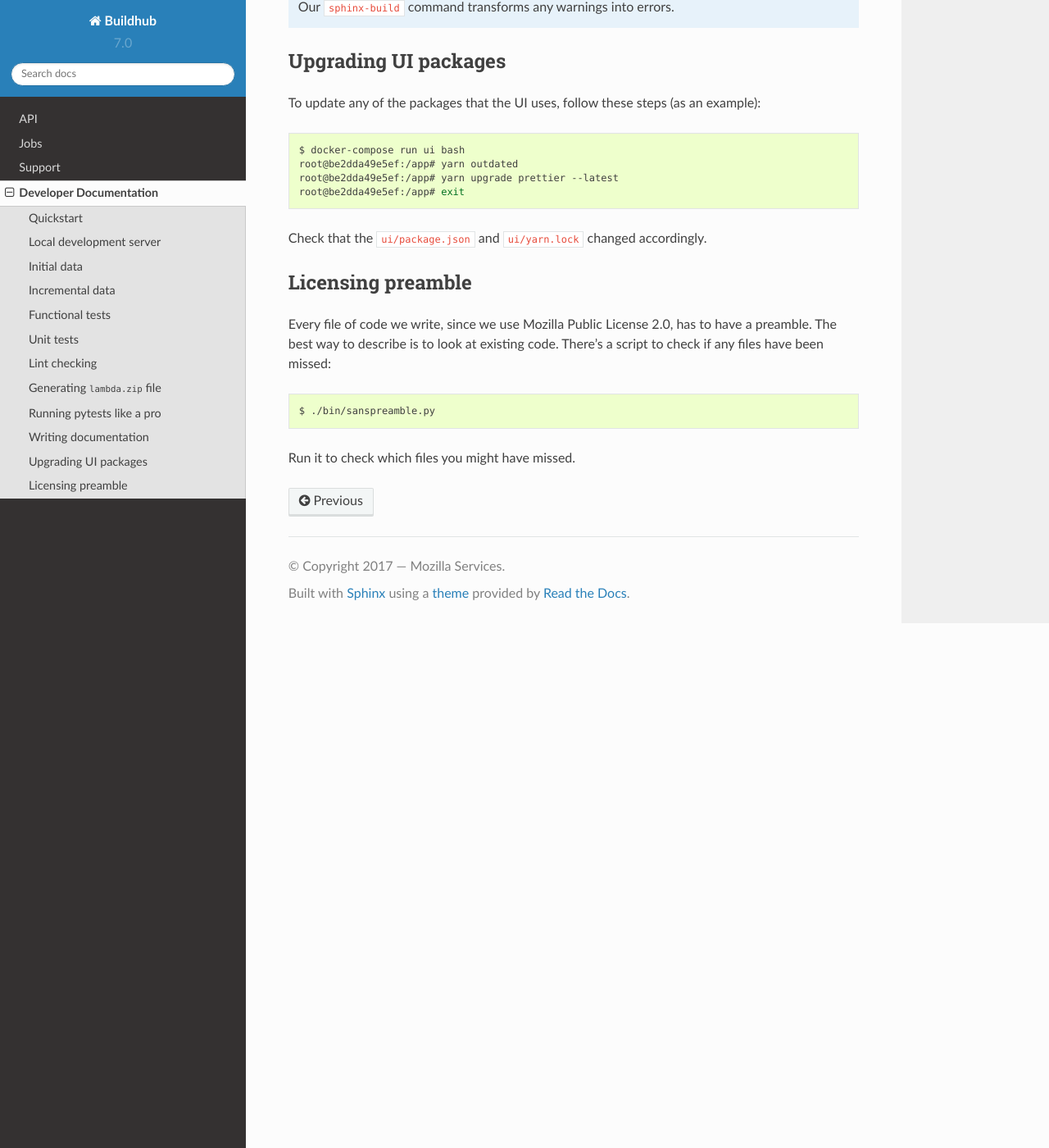
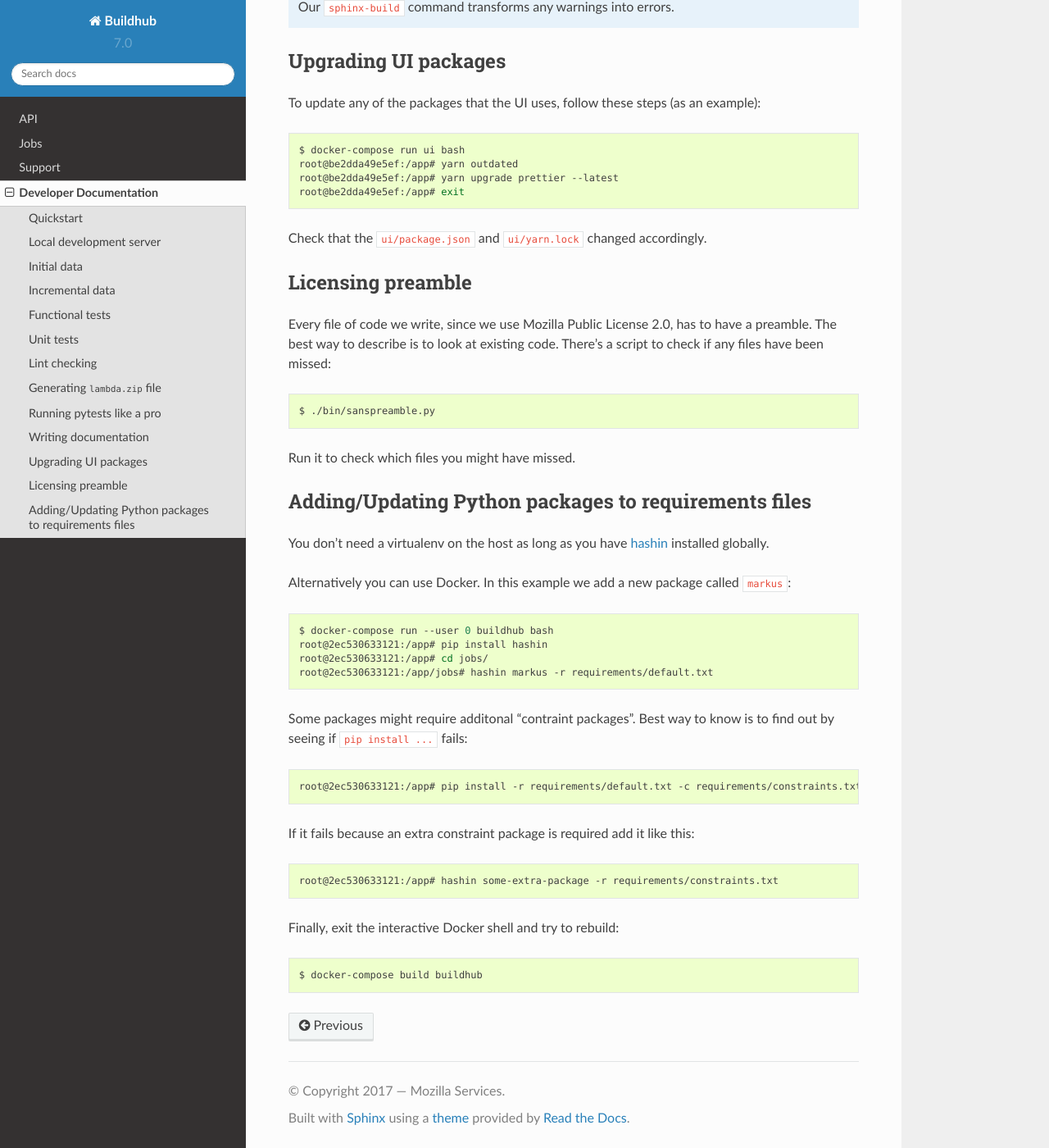
Before and after one commit to mozilla-services/buildhub, a Sphinx documentation site: the page built from docs/dev.rst, in a window 1280 px wide and 1400 px high, scrolled down 4799 px. Shown: the whole window at 82% size. Built offline with Sphinx 7.4.7 and the Read the Docs theme 2.0.0, drawn with Linux system fonts in a browser that asks for light colours.

```diff
--- a/docs/dev.rst
+++ b/docs/dev.rst
@@ -277,3 +277,39 @@
     $ ./bin/sanspreamble.py
 
 Run it to check which files you might have missed.
+
+Adding/Updating Python packages to requirements files
+=====================================================
+
+You don't need a virtualenv on the host as long as you have
+`hashin <https://pypi.python.org/pypi/hashin>`_ installed globally.
+
+Alternatively you can use Docker. In this example we add a new package
+called ``markus``:
+
+.. code-block:: shell
+
+    $ docker-compose run --user 0 buildhub bash
+    root@2ec530633121:/app# pip install hashin
+    root@2ec530633121:/app# cd jobs/
+    root@2ec530633121:/app/jobs# hashin markus -r requirements/default.txt
+
+Some packages might require additonal "contraint packages". Best way to
+know is to find out by seeing if ``pip install ...`` fails:
+
+
+.. code-block:: shell
+
+    root@2ec530633121:/app# pip install -r requirements/default.txt -c requirements/constraints.txt
+
+If it fails because an extra constraint package is required add it like this:
+
+.. code-block:: shell
+
+    root@2ec530633121:/app# hashin some-extra-package -r requirements/constraints.txt
+
+Finally, exit the interactive Docker shell and try to rebuild:
+
+.. code-block:: shell
+
+    $ docker-compose build buildhub
```
Also changed, not shown: 2 other files.
